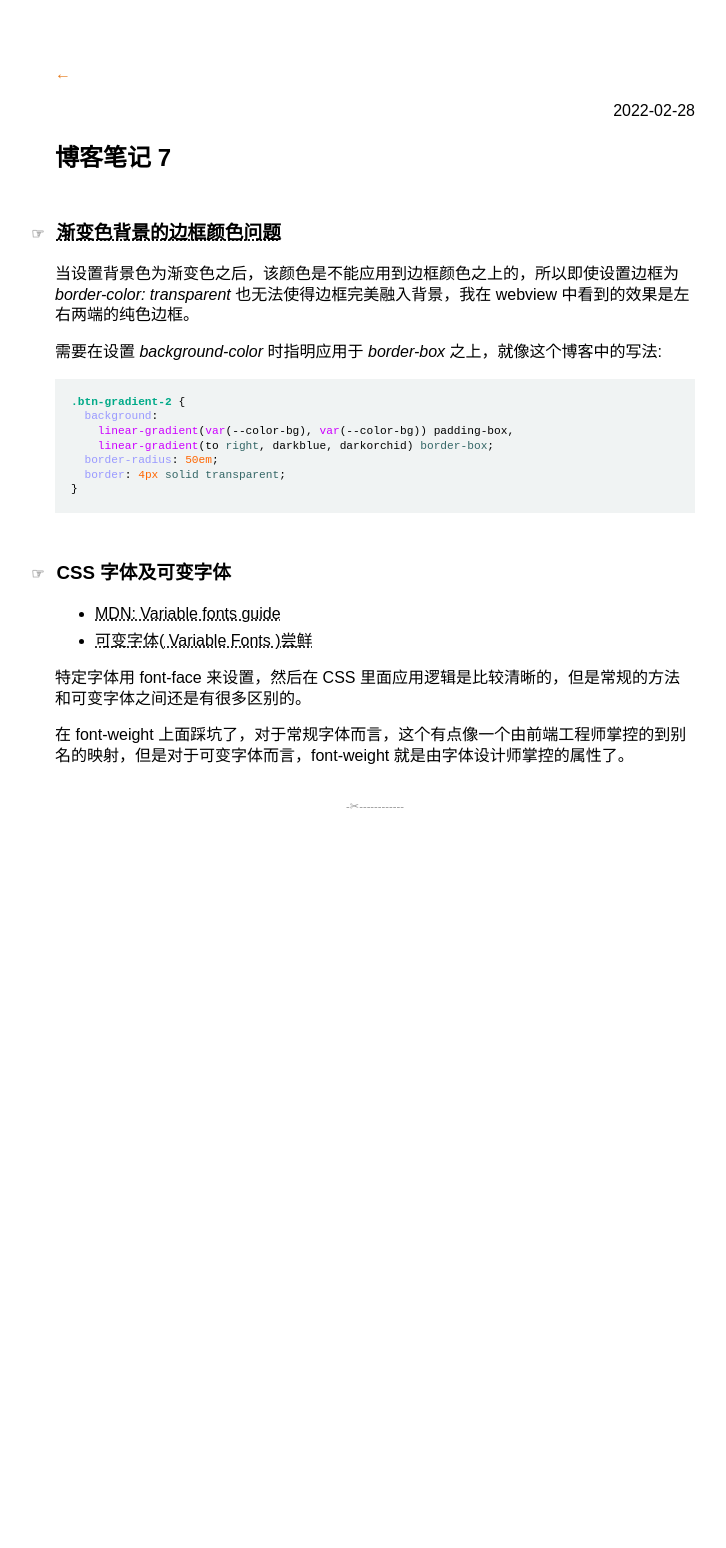
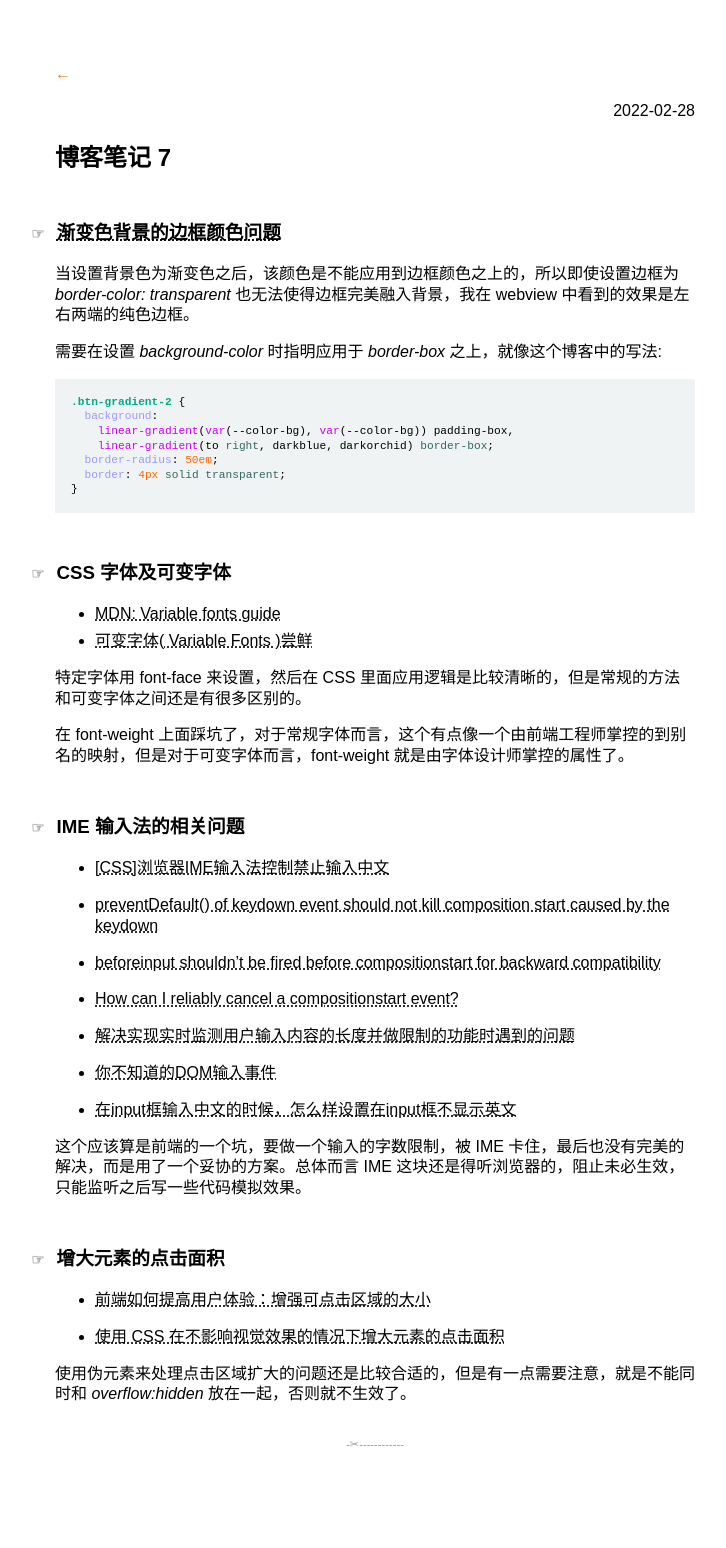
Before and after one commit to wangyu-1999/wangyu-1999.github.io, a Jekyll site: the page built from _posts/2022-02-28-博客笔记-7.md, in a window 1280 px wide. Shown: the whole page, without its empty margins (265-991 px from the left). Built offline with Jekyll 4.4.1, drawn with Linux system fonts in a browser that asks for light colours; comment, search, counter and statistics services are not loaded; before the commit the page ends 910 px from its top, so only the background shows below that.

Commit message:
doc: 更新博客内容

```diff
--- a/_data/menu.yml
+++ b/_data/menu.yml
@@ -30,7 +30,7 @@ entries:
 
   - title: 收纳盒
     post_list:
-      limit: 0
+      limit: 5
       category: save
       show_more: true
       show_more_text: 查看更多
--- a/_posts/2022-02-28-博客笔记-7.md
+++ b/_posts/2022-02-28-博客笔记-7.md
@@ -28,3 +28,29 @@ title: 博客笔记 7
 特定字体用 font-face 来设置，然后在 CSS 里面应用逻辑是比较清晰的，但是常规的方法和可变字体之间还是有很多区别的。
 
 在 font-weight 上面踩坑了，对于常规字体而言，这个有点像一个由前端工程师掌控的到别名的映射，但是对于可变字体而言，font-weight 就是由字体设计师掌控的属性了。
+
+### IME 输入法的相关问题
+
+- [[CSS]浏览器IME输入法控制禁止输入中文](https://blog.csdn.net/yctccg/article/details/52217988)
+
+- [preventDefault() of keydown event should not kill composition start caused by the keydown](https://github.com/w3c/uievents/issues/180)
+
+- [beforeinput shouldn't be fired before compositionstart for backward compatibility](https://github.com/w3c/input-events/issues/86)
+
+- [How can I reliably cancel a compositionstart event?](https://stackoverflow.com/questions/63204395/how-can-i-reliably-cancel-a-compositionstart-event)
+
+- [解决实现实时监测用户输入内容的长度并做限制的功能时遇到的问题](https://cloud.tencent.com/developer/news/106065)
+
+- [你不知道的DOM输入事件](https://juejin.cn/post/6844904083367657479)
+
+- [在input框输入中文的时候，怎么样设置在input框不显示英文](https://bbs.csdn.net/topics/391908672)
+
+这个应该算是前端的一个坑，要做一个输入的字数限制，被 IME 卡住，最后也没有完美的解决，而是用了一个妥协的方案。总体而言 IME 这块还是得听浏览器的，阻止未必生效，只能监听之后写一些代码模拟效果。
+
+### 增大元素的点击面积
+
+- [前端如何提高用户体验：增强可点击区域的大小](https://segmentfault.com/a/1190000022722316)
+
+- [使用 CSS 在不影响视觉效果的情况下增大元素的点击面积](https://www.cnblogs.com/suwanbin/p/15177678.html)
+
+使用伪元素来处理点击区域扩大的问题还是比较合适的，但是有一点需要注意，就是不能同时和 *overflow:hidden* 放在一起，否则就不生效了。
```
Also changed, not shown: _posts/2021-09-28-工具库总结.md (+7 -0 lines), _posts/2022-03-24-ProseMirror笔记.md (added, +11 -0 lines).
